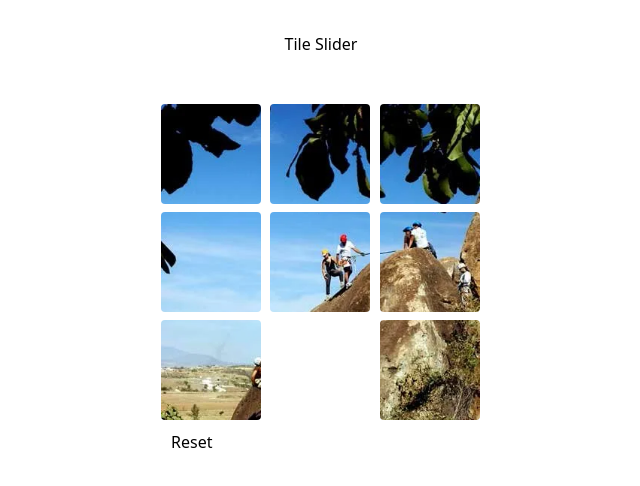
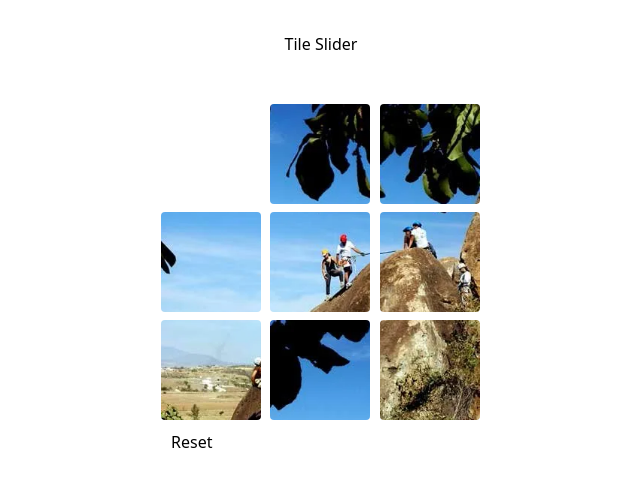
Before and after one commit to chinnno15/tile-slider, a Next.js app: page / in a window 1280 px wide. Both pictures are taken after a click on the element 530 px from the left and 154 px from the top of the page. Shown: the top 486 px of the page, without its empty margins (319-959 px from the left). Built offline with nearby package versions, Linux system fonts and the light colour scheme.

Commit message:
fix tile list rendering after change
Signed-off-by: Jose Oliveros <chinnno15@gmail.com>

```diff
--- a/src/pages/Tile.tsx
+++ b/src/pages/Tile.tsx
@@ -12,15 +12,10 @@ export interface ITileState {
   tileIx: number;
   rowIx: number;
   imgIx: number;
-  hasMoveUp: boolean;
-  hasMoveRight: boolean;
-  hasMoveLeft: boolean;
-  hasMoveDown: boolean;
   empty: boolean;
 }
 
 export interface onPositionChangeCallbackInputs {
-  direction: TileDirection;
   rowIx: number;
   tileIx: number;
 }
@@ -102,10 +97,7 @@ export const Tile: React.FC<TileProps> = ({
       {!empty && (
         <div
           className='relative z-0'
-          onClick={() => onPositionChange({
-            direction: TileDirection.Left,
-            ...tileProps
-            })}
+          onClick={() => onPositionChange(tileProps)}
         >
           <div className='tile' style={bgProps} id={`tile-${imgIx}`}></div>
         </div>
--- a/src/pages/TileSlider.tsx
+++ b/src/pages/TileSlider.tsx
@@ -6,7 +6,7 @@ import Button from './components/Button';
 import { delay, TileDirection } from './lib';
 import { onPositionChangeCallbackInputs, Tile } from './Tile';
 import { ITileState } from './Tile';
-import { pick } from 'lodash';
+import { cloneDeep, pick } from 'lodash';
 
 interface ImageDimProps {
   height: number;
@@ -16,10 +16,6 @@ interface ImageDimProps {
 class TileState implements ITileState {
   imgIx: number;
   empty: boolean;
-  hasMoveLeft: boolean;
-  hasMoveRight: boolean;
-  hasMoveUp: boolean;
-  hasMoveDown: boolean;
   rowIx: number;
   tileIx: number;
 
@@ -29,15 +25,10 @@ class TileState implements ITileState {
     this.tileIx = 0;
     this.rowIx = 0;
     this.empty = empty ? empty : false;
-
-    this.hasMoveLeft = false;
-    this.hasMoveRight = false;
-    this.hasMoveDown = false;
-    this.hasMoveUp = false;
   }
 }
 
-const tilesInitial: TileState[][] = [
+const tilesInitial: [TileState[], TileState[], TileState[]]  = [
   [
     new TileState({ imgIx: 0, empty: false }),
     new TileState({ imgIx: 1, empty: false }),
@@ -69,7 +60,7 @@ function getRandomItem<T>(array: T[]): { item: T; index: number } {
   return { item, index: randomIndex };
 }
 
-function initTileStates(state: TileState[][]) {
+function initTileStates(state: [TileState[], TileState[], TileState[]]) {
   // random empty tile
   const flatState = state.flat();
 
@@ -83,66 +74,12 @@ function initTileStates(state: TileState[][]) {
     tile.empty = true;
   }
 
-  state = validateMoves(state);
-
-  return state;
-}
-
-function validateMoves(state: TileState[][]) {
-  // console.log(JSON.stringify(state, null, 2))
-
-  let whiteTile = null;
-
   for (let rowIx = 0; rowIx < state.length; rowIx++) {
     const row = state[rowIx] || [];
-    const rowLen = row.length;
-
     for (let tileIx = 0; tileIx < row.length; tileIx++) {
-      const tile = row[tileIx] || ({} as ITileState);
-      const tileLen = row.length;
-
-      if (tile.empty) {
-        whiteTile = tile;
-      }
-
+      const tile = row[tileIx] || {rowIx: 0, tileIx: 0};
       tile.rowIx = rowIx;
       tile.tileIx = tileIx;
-
-      if (rowIx == whiteTile?.rowIx) {
-        tile.hasMoveLeft = true;
-        tile.hasMoveRight = true;
-      }
-
-      if (tileIx == whiteTile?.tileIx) {
-        tile.hasMoveDown = true;
-        tile.hasMoveUp = true;
-      }
-
-      if (rowIx == 0) {
-        tile.hasMoveUp = false;
-      }
-
-      if (rowIx == rowLen - 1) {
-        tile.hasMoveDown = false;
-      }
-
-      if (tileIx == whiteTile?.tileIx && rowIx + 1 == whiteTile.rowIx) {
-        tile.hasMoveUp = true;
-        tile.hasMoveDown = false;
-      }
-
-      if (tileIx == whiteTile?.tileIx && rowIx - 1 == whiteTile.rowIx) {
-        tile.hasMoveUp = true;
-        tile.hasMoveDown = false;
-      }
-
-      // if (tileIx == 0) {
-      //   tile.hasMoveLeft = false;
-      // }
-
-      // if (tileIx == tileLen - 1) {
-      //   tile.hasMoveRight = false;
-      // }
     }
   }
 
@@ -153,14 +90,16 @@ interface TileSliderProps {
   imageUrl: string;
 }
 
-
-
 const TileSlider: React.FC<TileSliderProps> = (input) => {
   const { imageUrl } = input;
   const [imageDims, setImageDims] = useState<ImageDimProps | null>(null);
-  const [tiles, setTiles] = useState<TileState[][] | null>(initTileStates(tilesInitial))
+  const [tiles, setTiles] = useState<[TileState[], TileState[], TileState[]]>(
+    initTileStates(tilesInitial),
+  );
+  const [whiteTileIx, setWhiteTileIx] = useState(0);
 
-   async function onImageLoad(event: { currentTarget: HTMLImageElement }) {
+
+  async function onImageLoad(event: { currentTarget: HTMLImageElement }) {
     const image = event.currentTarget;
 
     await delay(600);
@@ -176,27 +115,33 @@ const TileSlider: React.FC<TileSliderProps> = (input) => {
   }
 
   function moveToWhiteTile(opts: {
-      tiles: TileState[][],
-      inputs: onPositionChangeCallbackInputs,
-      tile: ITileState,
-      whiteTile: ITileState
-    }) {
-    const {inputs, tile, whiteTile } = opts;
+    tiles: [TileState[], TileState[], TileState[]];
+    inputs: onPositionChangeCallbackInputs;
+    tile: ITileState;
+    whiteTile: ITileState;
+  }) {
+    const { tiles, inputs, tile, whiteTile } = opts;
+    const oldWhiteTile = {...whiteTile};
+    const oldTile = {...tile};
+
+    whiteTile.rowIx = tile.rowIx;
+    whiteTile.tileIx = tile.tileIx
+
     tile.rowIx = inputs.rowIx;
     tile.tileIx = inputs.tileIx;
 
-    // console.log(JSON.stringify(tile, null, 2));
+    tiles[oldWhiteTile.rowIx][oldWhiteTile.tileIx] = tile;
+    tiles[oldTile.rowIx][oldTile.tileIx] = whiteTile;
 
-    // tiles[whiteTile.rowIx][whiteTile.tileIx] = tile;
-    // tiles[tile.rowIx][tile.tileIx] = whiteTile;
-    console.log('moved tile!!');
-
-    setTiles(tiles)
+    setTiles(tiles);
   }
 
   function onTilePositionChange(inputs: onPositionChangeCallbackInputs) {
-    const state = tiles;
-    let whiteTile = null;
+    const state = tiles || [[], [], []];
+
+    let whiteTile = state.flat().filter((tile) => tile.empty)[0];
+
+    setWhiteTileIx(state.flat().indexOf(whiteTile));
 
     for (let rowIx = 0; rowIx < state.length; rowIx++) {
       const row = state[rowIx] || [];
@@ -208,33 +153,14 @@ const TileSlider: React.FC<TileSliderProps> = (input) => {
           whiteTile = tile;
         }
 
-        if(whiteTile) {
-          moveToWhiteTile({tiles, inputs, tile, whiteTile });
+        if (tile.tileIx == inputs.tileIx && tile.rowIx == inputs.rowIx &&
+          whiteTile
+        ) {
+          if (!tile.empty) {
+            return moveToWhiteTile({
+              tiles, inputs, tile, whiteTile });
+          }
         }
-
-        // if (tile.tileIx == inputs.tileIx) {
-        //   if (!tile.empty && whiteTile) {
-        //     if (inputs.rowIx == whiteTile.rowIx) {
-        //       // const data = [[inputs], tile.tileIx, tile.rowIx, whiteTile.rowIx]
-        //       // console.log(JSON.stringify(data))
-
-        //       // console.log('## in here ##')
-
-        //       if(inputs.tileIx != whiteTile.tileIx &&
-        //          Math.abs(whiteTile.tileIx - inputs.tileIx) == 1) {
-        //         // move to newIx
-        //         // console.log('## in here ##')
-        //         moveToWhiteTile({tiles: state, inputs, tile, whiteTile });
-
-        //       }
-
-        //     }
-        //     // if (tile.Ix - 1 == whiteTile.tileIx) {
-        //     //   moveToWhiteTile({ tile, whiteTile });
-        //     // }
-
-        //   }
-        // }
       }
     }
   }
@@ -243,7 +169,7 @@ const TileSlider: React.FC<TileSliderProps> = (input) => {
     <div className='w-80 my-12 mx-auto'>
       {imageDims && tiles ? (
         <div>
-          <div className='grid grid-cols-3 gap-2'>
+          <div className='grid grid-cols-3 gap-2' datawhitetileix={whiteTileIx}>
             {tiles.flat().map((tile: ITileState) => (
               <Tile
                 key={tile.imgIx}
@@ -253,10 +179,6 @@ const TileSlider: React.FC<TileSliderProps> = (input) => {
                 onPositionChange={onTilePositionChange}
                 baseImageHeight={imageDims.height}
                 baseImageWidth={imageDims.width}
-                hasMoveDown={tile.hasMoveDown}
-                hasMoveUp={tile.hasMoveUp}
-                hasMoveLeft={tile.hasMoveLeft}
-                hasMoveRight={tile.hasMoveRight}
                 tileIx={tile.tileIx}
                 rowIx={tile.rowIx}
               ></Tile>
```
